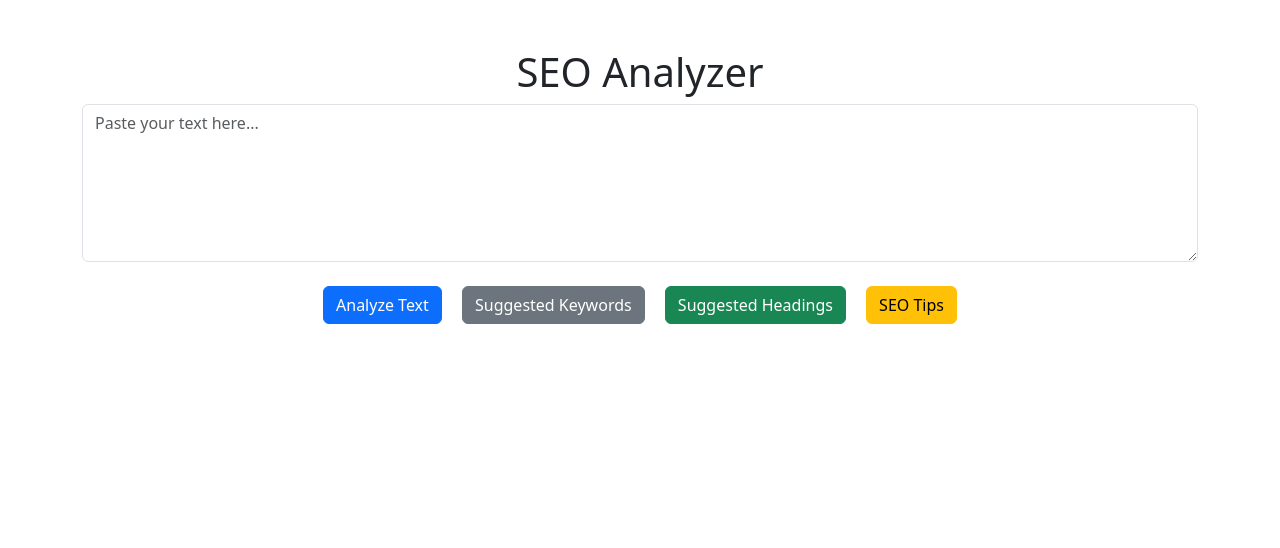
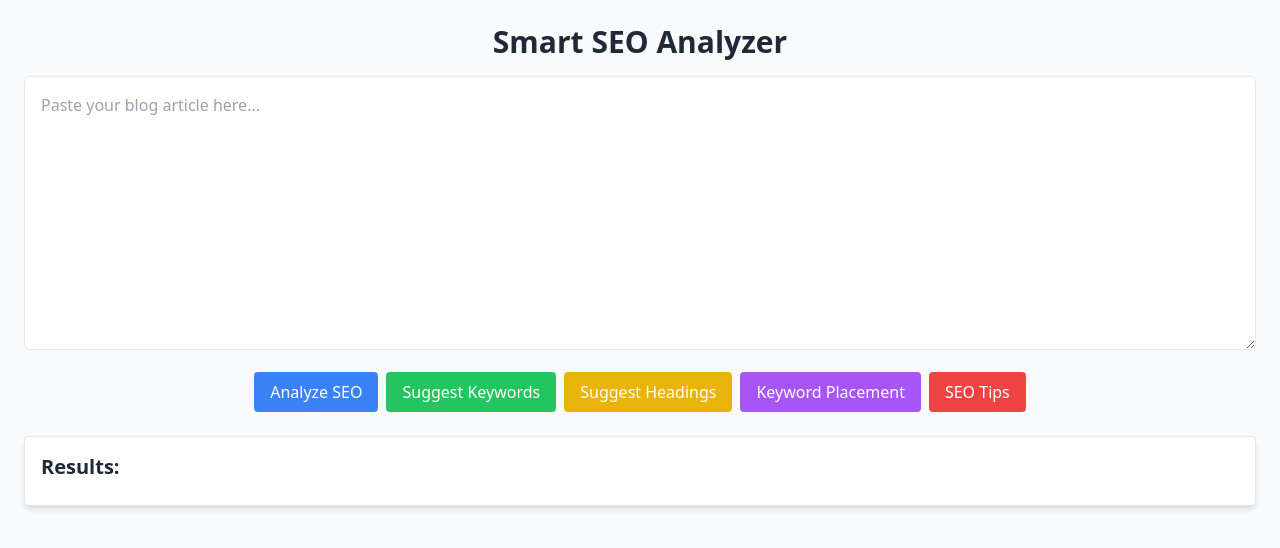
Before and after one commit to TarekWeslati/Name-blog-seo-analyzer, a Flask app: page / in a window 1280 px wide. Shown: the top 548 px of the page. Run offline with Flask 3, Linux system fonts and the light colour scheme; some libraries are stand-ins or nearby versions.

Commit message:
Update index.html

```diff
--- a/templates/index.html
+++ b/templates/index.html
@@ -1,177 +1,63 @@
 <!DOCTYPE html>
-<html lang="en">
+<html lang="en" dir="ltr">
 <head>
-    <meta charset="UTF-8">
-    <meta name="viewport" content="width=device-width, initial-scale=1.0">
-    <title>SEO Analyzer</title>
-    <link href="https://cdn.jsdelivr.net/npm/bootstrap@5.3.0-alpha1/dist/css/bootstrap.min.css" rel="stylesheet">
-    <style>
-        .result-container {
-            margin-top: 20px;
-            padding: 15px;
-            border: 1px solid #ddd;
-            border-radius: 5px;
-            display: none;
-        }
-        .result-container ul {
-            list-style-type: none;
-        }
-        .result-container ul li {
-            padding: 5px 0;
-        }
-    </style>
+  <meta charset="UTF-8" />
+  <meta name="viewport" content="width=device-width, initial-scale=1.0" />
+  <title>SEO Analyzer Tool</title>
+  <script src="https://cdn.tailwindcss.com"></script>
 </head>
-<body>
-    <div class="container">
-        <h1 class="text-center mt-5">SEO Analyzer</h1>
-        <div class="mb-3">
-            <textarea id="content" class="form-control" rows="6" placeholder="Paste your text here..."></textarea>
+<body class="bg-gray-50 text-gray-800">
+  <div class="container mx-auto p-6">
+    <h1 class="text-3xl font-bold mb-4 text-center">Smart SEO Analyzer</h1>
+
+    <textarea id="blogText" rows="10" class="w-full p-4 border rounded-md mb-4" placeholder="Paste your blog article here..."></textarea>
+
+    <div class="flex flex-wrap gap-2 justify-center mb-6">
+      <button onclick="analyzeSEO()" class="bg-blue-500 text-white px-4 py-2 rounded hover:bg-blue-600">Analyze SEO</button>
+      <button onclick="suggestKeywords()" class="bg-green-500 text-white px-4 py-2 rounded hover:bg-green-600">Suggest Keywords</button>
+      <button onclick="suggestHeadings()" class="bg-yellow-500 text-white px-4 py-2 rounded hover:bg-yellow-600">Suggest Headings</button>
+      <button onclick="keywordPlacement()" class="bg-purple-500 text-white px-4 py-2 rounded hover:bg-purple-600">Keyword Placement</button>
+      <button onclick="seoTips()" class="bg-red-500 text-white px-4 py-2 rounded hover:bg-red-600">SEO Tips</button>
     </div>
 
-        <div class="text-center">
-            <button id="analyzeBtn" class="btn btn-primary m-2">Analyze Text</button>
-            <button id="keywordsBtn" class="btn btn-secondary m-2">Suggested Keywords</button>
-            <button id="headingsBtn" class="btn btn-success m-2">Suggested Headings</button>
-            <button id="tipsBtn" class="btn btn-warning m-2">SEO Tips</button>
-        </div>
-
-        <!-- Results Display -->
-        <div id="seoResults" class="result-container">
-            <h3>SEO Results</h3>
-            <p><strong>Word Count:</strong> <span id="wordCount"></span></p>
-            <p><strong>Keyword Density:</strong></p>
-            <ul id="keywordDensity"></ul>
-        </div>
-
-        <div id="keywordsResults" class="result-container">
-            <h3>Suggested Keywords</h3>
-            <ul id="suggestedKeywords"></ul>
-        </div>
-
-        <div id="headingsResults" class="result-container">
-            <h3>Suggested Headings</h3>
-            <ul id="suggestedHeadings"></ul>
-        </div>
-
-        <div id="tipsResults" class="result-container">
-            <h3>SEO Tips</h3>
-            <ul id="seoTips"></ul>
+    <div id="resultBox" class="bg-white shadow-md p-4 rounded border border-gray-200">
+      <h2 class="text-xl font-semibold mb-2">Results:</h2>
+      <div id="results" class="whitespace-pre-line text-sm text-gray-700"></div>
     </div>
   </div>
 
   <script>
-        // Function to display SEO Results
-        function displaySeoResults(data) {
-            document.getElementById("seoResults").style.display = "block";
-            document.getElementById("wordCount").textContent = data.word_count;
+    async function sendText(endpoint) {
+      const text = document.getElementById('blogText').value;
+      const res = await fetch(`/${endpoint}`, {
+        method: 'POST',
+        headers: {'Content-Type': 'application/json'},
+        body: JSON.stringify({ text })
+      });
+      const data = await res.json();
+      document.getElementById('results').innerText = formatResult(data);
+    }
 
-            let keywordDensityList = document.getElementById("keywordDensity");
-            keywordDensityList.innerHTML = '';
-            for (let keyword in data.keyword_density) {
-                let listItem = document.createElement("li");
-                listItem.textContent = `${keyword}: ${data.keyword_density[keyword].toFixed(2)}%`;
-                keywordDensityList.appendChild(listItem);
+    function formatResult(data) {
+      if (typeof data === 'string') return data;
+      if (Array.isArray(data)) return data.join(', ');
+      let output = '';
+      for (let key in data) {
+        output += `${key.replace(/_/g, ' ')}:\n`;
+        if (Array.isArray(data[key])) {
+          output += `- ${data[key].join('\n- ')}\n\n`;
+        } else {
+          output += `${data[key]}\n\n`;
         }
       }
-
-        // Function to display Suggested Keywords
-        function displayKeywords(data) {
-            document.getElementById("keywordsResults").style.display = "block";
-
-            let keywordsList = document.getElementById("suggestedKeywords");
-            keywordsList.innerHTML = '';
-            data.suggested_keywords.forEach(keyword => {
-                let listItem = document.createElement("li");
-                listItem.textContent = keyword;
-                keywordsList.appendChild(listItem);
-            });
+      return output;
     }
 
-        // Function to display Suggested Headings
-        function displayHeadings(data) {
-            document.getElementById("headingsResults").style.display = "block";
-
-            let headingsList = document.getElementById("suggestedHeadings");
-            headingsList.innerHTML = '';
-            data.suggested_headings.forEach(heading => {
-                let listItem = document.createElement("li");
-                listItem.textContent = heading;
-                headingsList.appendChild(listItem);
-            });
-        }
-
-        // Function to display SEO Tips
-        function displayTips(data) {
-            document.getElementById("tipsResults").style.display = "block";
-
-            let tipsList = document.getElementById("seoTips");
-            tipsList.innerHTML = '';
-            data.seo_tips.forEach(tip => {
-                let listItem = document.createElement("li");
-                listItem.textContent = tip;
-                tipsList.appendChild(listItem);
-            });
-        }
-
-        // Event listeners for buttons
-        document.getElementById('analyzeBtn').addEventListener('click', function() {
-            let content = document.getElementById('content').value;
-
-            fetch('/analyze', {
-                method: 'POST',
-                headers: { 'Content-Type': 'application/json' },
-                body: JSON.stringify({ content: content })
-            })
-            .then(response => response.json())
-            .then(data => {
-                displaySeoResults(data);
-            })
-            .catch(error => console.error('Error:', error));
-        });
-
-        document.getElementById('keywordsBtn').addEventListener('click', function() {
-            let content = document.getElementById('content').value;
-
-            fetch('/keywords', {
-                method: 'POST',
-                headers: { 'Content-Type': 'application/json' },
-                body: JSON.stringify({ content: content })
-            })
-            .then(response => response.json())
-            .then(data => {
-                displayKeywords(data);
-            })
-            .catch(error => console.error('Error:', error));
-        });
-
-        document.getElementById('headingsBtn').addEventListener('click', function() {
-            let content = document.getElementById('content').value;
-
-            fetch('/headings', {
-                method: 'POST',
-                headers: { 'Content-Type': 'application/json' },
-                body: JSON.stringify({ content: content })
-            })
-            .then(response => response.json())
-            .then(data => {
-                displayHeadings(data);
-            })
-            .catch(error => console.error('Error:', error));
-        });
-
-        document.getElementById('tipsBtn').addEventListener('click', function() {
-            fetch('/tips', {
-                method: 'POST',
-                headers: { 'Content-Type': 'application/json' }
-            })
-            .then(response => response.json())
-            .then(data => {
-                displayTips(data);
-            })
-            .catch(error => console.error('Error:', error));
-        });
+    const analyzeSEO = () => sendText('analyze');
+    const suggestKeywords = () => sendText('keywords');
+    const suggestHeadings = () => sendText('headings');
+    const keywordPlacement = () => sendText('placement');
+    const seoTips = () => sendText('tips');
   </script>
-
-    <script src="https://cdn.jsdelivr.net/npm/bootstrap@5.3.0-alpha1/dist/js/bootstrap.bundle.min.js"></script>
 </body>
 </html>
```
Lines whose indentation alone changed are shown as unchanged.
